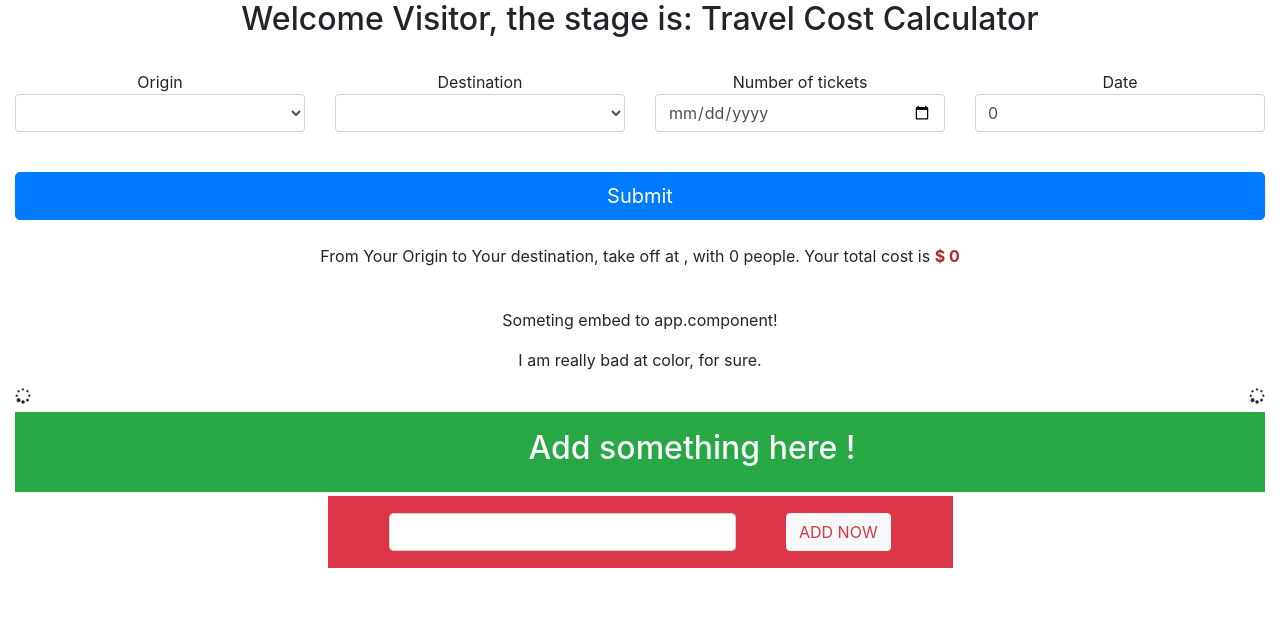
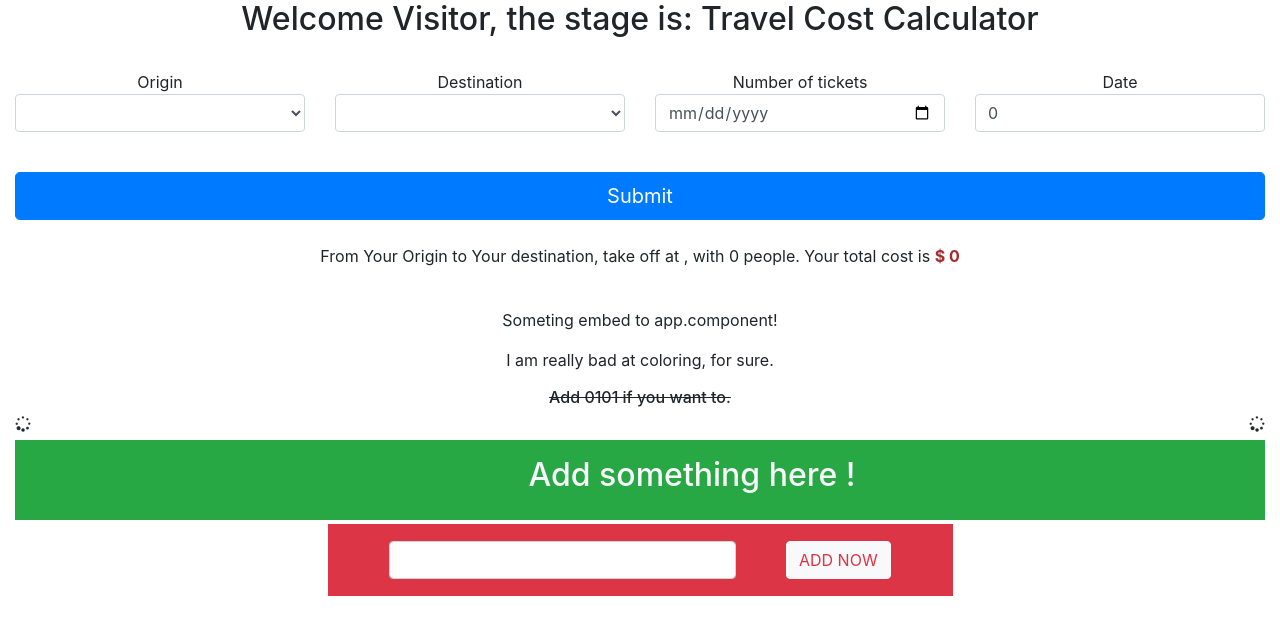
Before and after one commit to cj3699xiao/CSC-436, an Angular app: page / in a window 1280 px wide. Shown: the top 634 px of the page. Built offline with nearby package versions, Linux system fonts and the light colour scheme.

Commit message:
fun things

```diff
--- a/src/app/app/hw2/app-hw2-test/app-hw2-test.component.html
+++ b/src/app/app/hw2/app-hw2-test/app-hw2-test.component.html
@@ -1,6 +1,7 @@
 <br>
 <p>Someting embed to app.component!</p>
-<p>I am really bad at color, for sure.</p>
+<p>I am really bad at coloring, for sure.</p>
+<p class="h6"><del>Add 0101 if you want to.</del></p>
 <span class="fa fa-spinner fa-spin" style="float: right;"></span>
 <span class="fa fa-spinner fa-spin" style="float: left;"></span>
 <!-- <div></div> -->
--- a/src/app/app/hw2/app-hw2-test/app-hw2-test.component.ts
+++ b/src/app/app/hw2/app-hw2-test/app-hw2-test.component.ts
@@ -18,6 +18,12 @@ export class AppHw2TestComponent implements OnInit {
 
   public addnewTask() {
     if(this.newTask === '') {
+    } else if (this.newTask === '0101') {
+      this.items.push("Hi Ken, is that you ? I knew it XD !!");
+      this.newTask = '';
+    } else if (this.newTask === '941104') {
+      this.items.push("老婆，我爱你");
+      this.newTask = '';
     } else {
       this.items.push(this.newTask);
       this.newTask = '';
```
